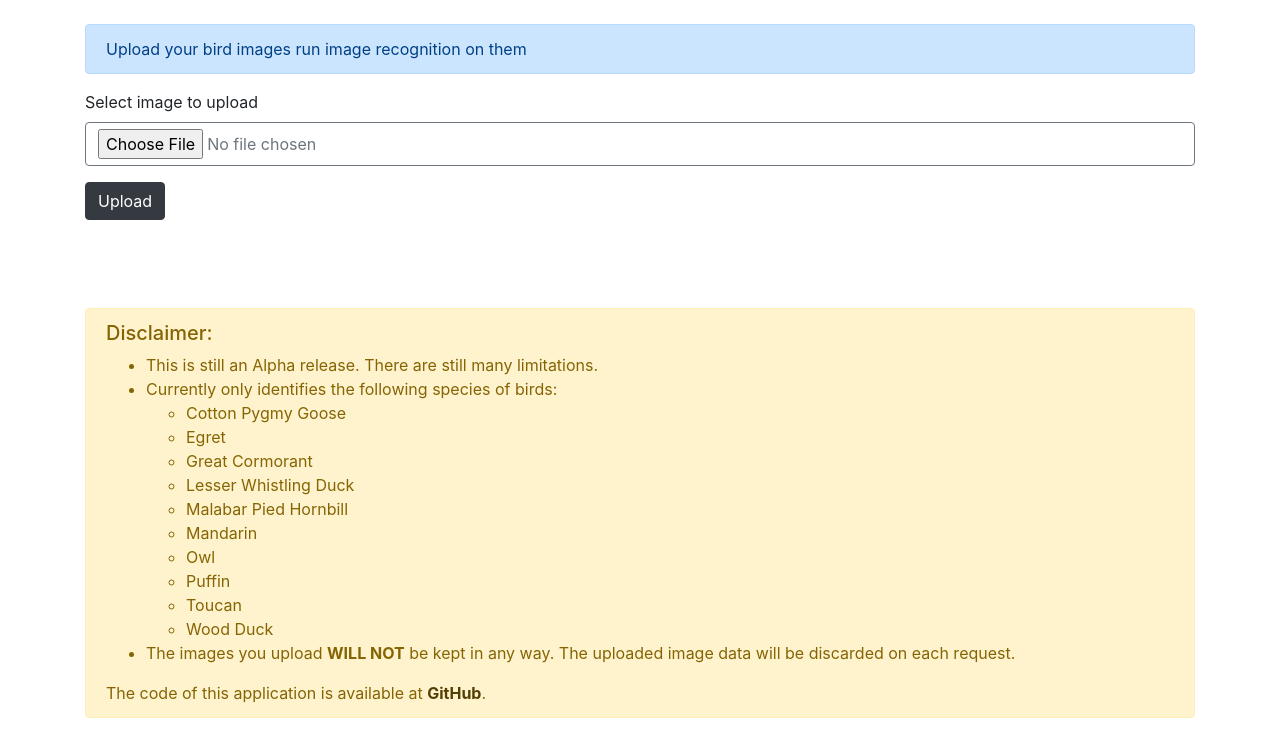
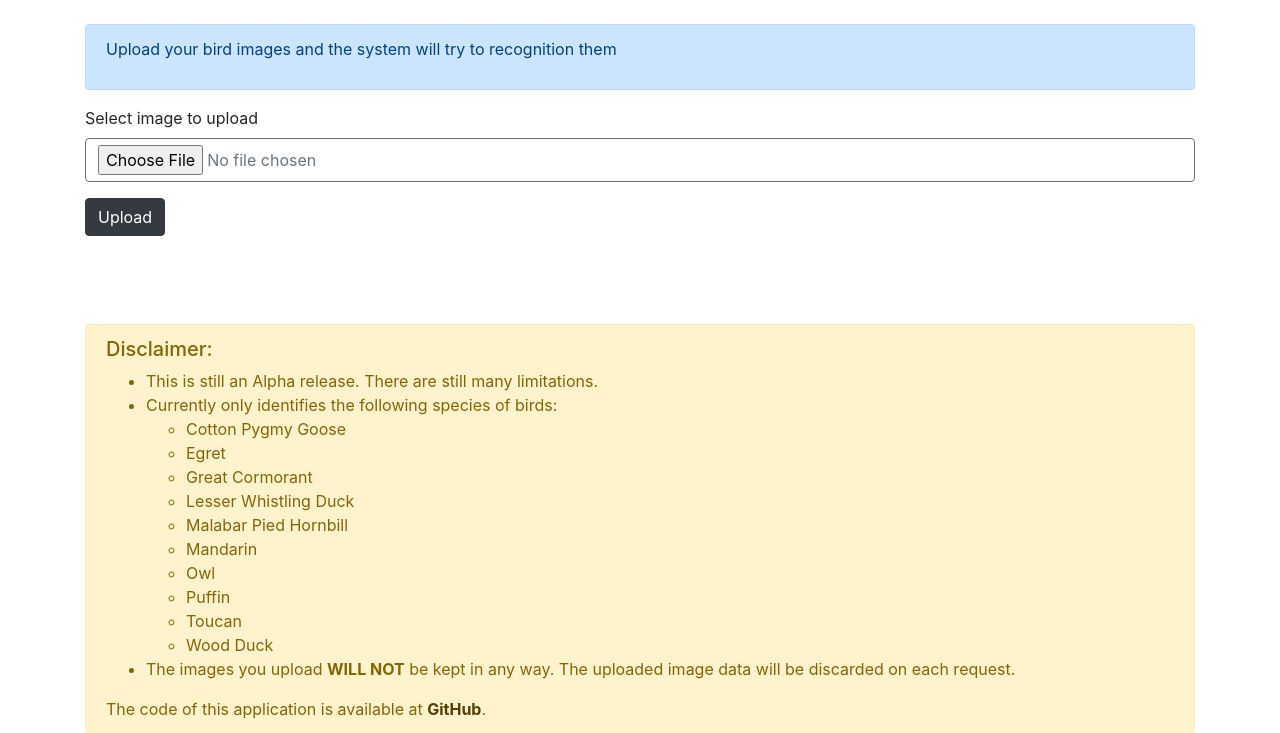
Before and after one commit to Thimira/bird_watch, a Flask app: page / in a window 1280 px wide. Shown: the part 56-789 px from the top of the page. Run offline with Flask 2, Linux system fonts and the light colour scheme; parts of the project's set-up code (start-up, migrations or seed data) failed here and were passed over; some libraries are stand-ins or nearby versions.

Commit message:
fixing typo

```diff
--- a/templates/index.html
+++ b/templates/index.html
@@ -46,7 +46,7 @@
         </nav>
         <main role="main" class="container">
             <div class="alert alert-primary" role="alert">
-                Upload your bird images run image recognition on them
+                <p>Upload your bird images and the system will try to recognition them</p>
             </div>
             <form action="" method="post" enctype="multipart/form-data">
                 <div class="form-group">
```
